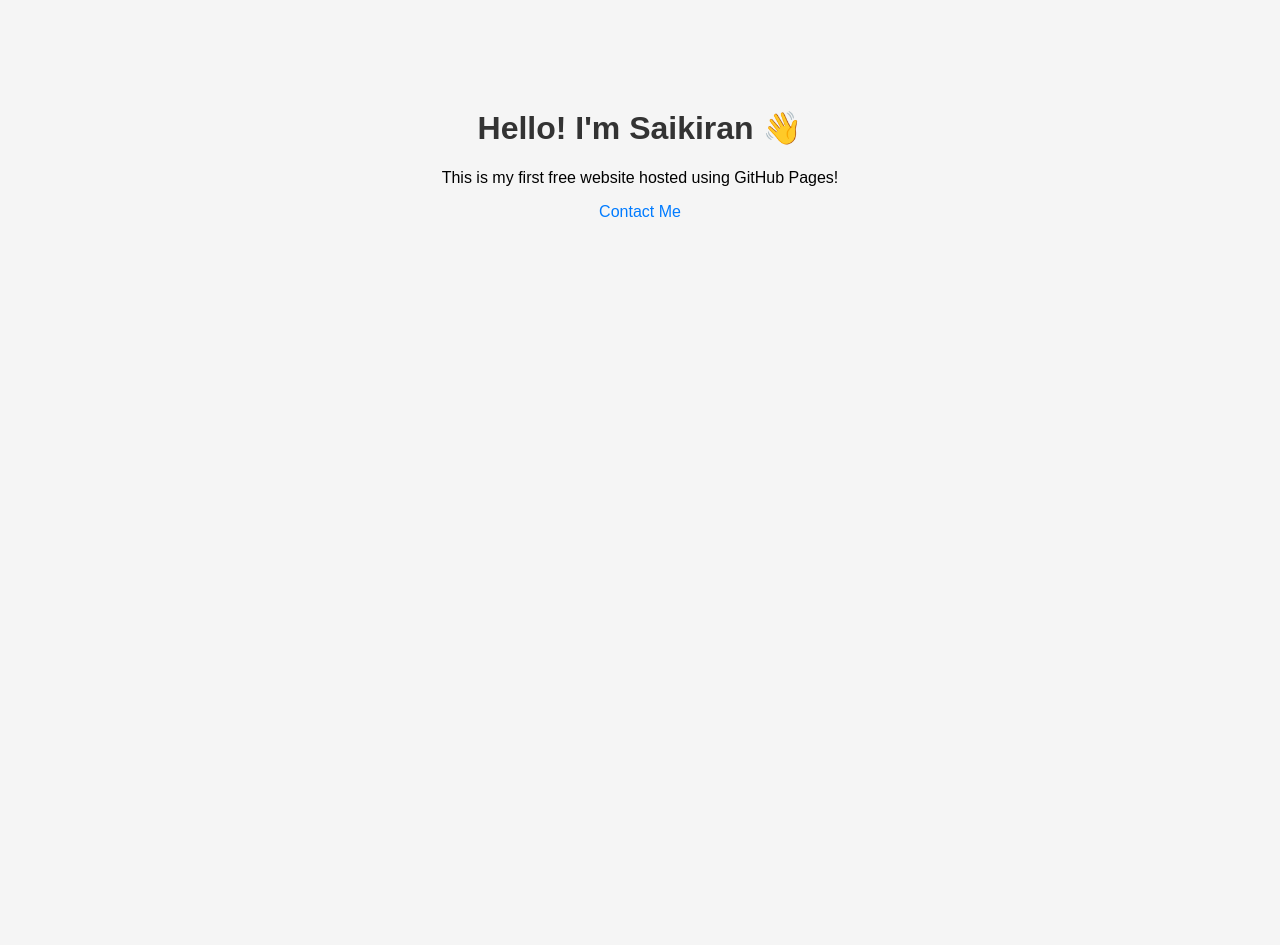
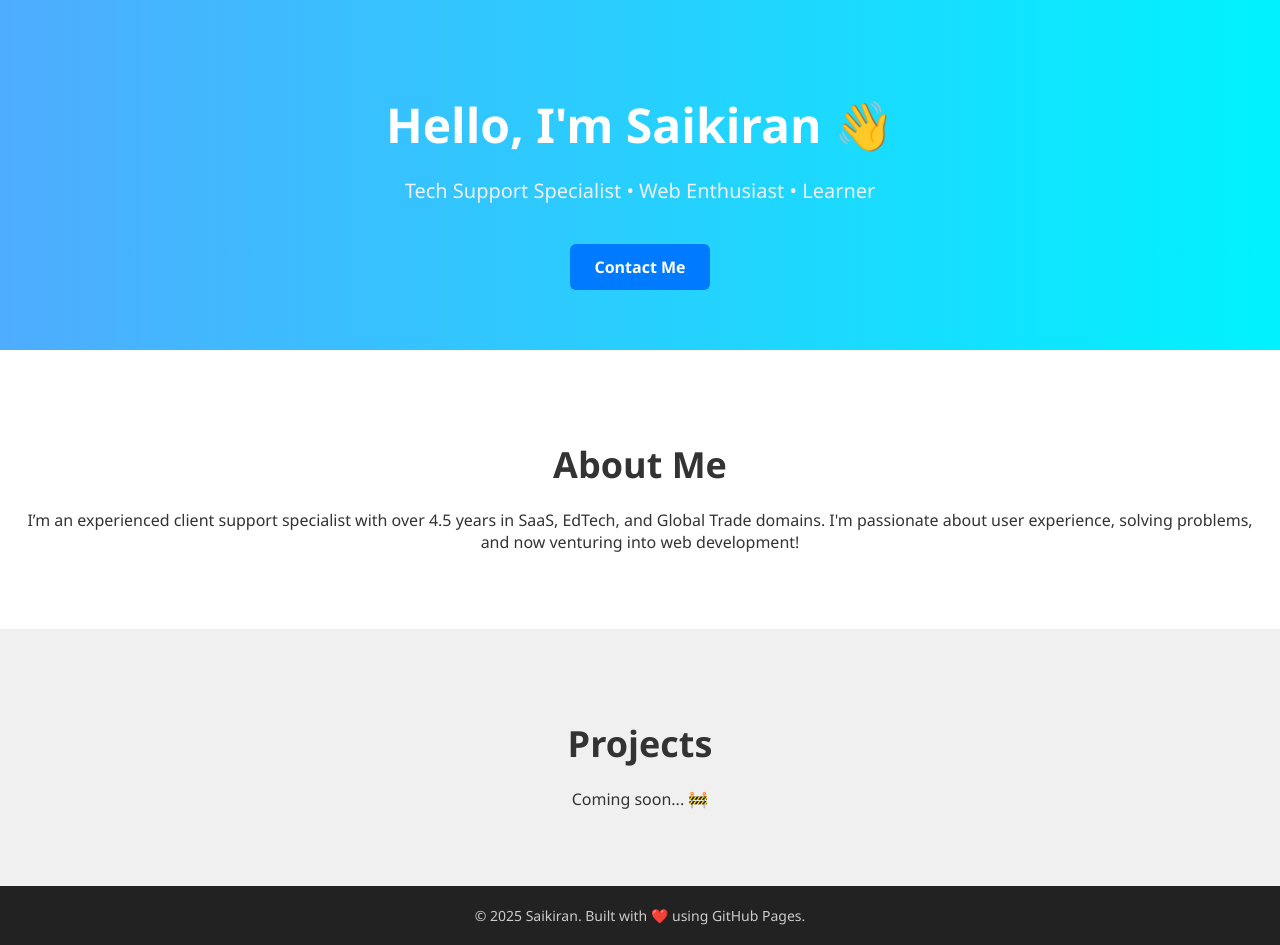
Before and after one commit to Saikirab/saikirab.github.io, a plain HTML site: page index.html in a window 1280 px wide. Before the commit the page ends 800 px from the top, so only its background shows below. Drawn offline with Linux system fonts and the light colour scheme.

Commit message:
Add files via upload

```diff
--- a/index.html
+++ b/index.html
@@ -2,26 +2,85 @@
 <html lang="en">
 <head>
   <meta charset="UTF-8">
-  <title>Saikiran's Website</title>
+  <title>Saikiran | Portfolio</title>
   <style>
     body {
-      font-family: Arial, sans-serif;
-      background: #f5f5f5;
+      margin: 0;
+      font-family: 'Segoe UI', sans-serif;
+      background: linear-gradient(to right, #4facfe, #00f2fe);
+      color: white;
       text-align: center;
-      padding: 80px;
     }
+
+    header {
+      padding: 60px 20px;
+    }
+
     h1 {
+      font-size: 48px;
+      margin-bottom: 10px;
+    }
+
+    p.subtitle {
+      font-size: 20px;
+      color: #f0f0f0;
+    }
+
+    section {
+      padding: 60px 20px;
+      background-color: white;
       color: #333;
     }
-    a {
+
+    section h2 {
+      font-size: 36px;
+      margin-bottom: 20px;
+    }
+
+    footer {
+      background-color: #222;
+      color: #ccc;
+      padding: 20px;
+      font-size: 14px;
+    }
+
+    a.button {
+      display: inline-block;
+      margin-top: 20px;
+      padding: 12px 24px;
+      background-color: #007bff;
+      color: white;
       text-decoration: none;
-      color: #007bff;
+      border-radius: 6px;
+      font-weight: bold;
+    }
+
+    a.button:hover {
+      background-color: #0056b3;
     }
   </style>
 </head>
 <body>
-  <h1>Hello! I'm Saikiran 👋</h1>
-  <p>This is my first free website hosted using GitHub Pages!</p>
-  <p><a href="mailto:youremail@example.com">Contact Me</a></p>
+
+  <header>
+    <h1>Hello, I'm Saikiran 👋</h1>
+    <p class="subtitle">Tech Support Specialist • Web Enthusiast • Learner</p>
+    <a href="mailto:youremail@example.com" class="button">Contact Me</a>
+  </header>
+
+  <section>
+    <h2>About Me</h2>
+    <p>I’m an experienced client support specialist with over 4.5 years in SaaS, EdTech, and Global Trade domains. I'm passionate about user experience, solving problems, and now venturing into web development!</p>
+  </section>
+
+  <section style="background-color: #f0f0f0;">
+    <h2>Projects</h2>
+    <p>Coming soon... 🚧</p>
+  </section>
+
+  <footer>
+    © 2025 Saikiran. Built with ❤️ using GitHub Pages.
+  </footer>
+
 </body>
 </html>
```
